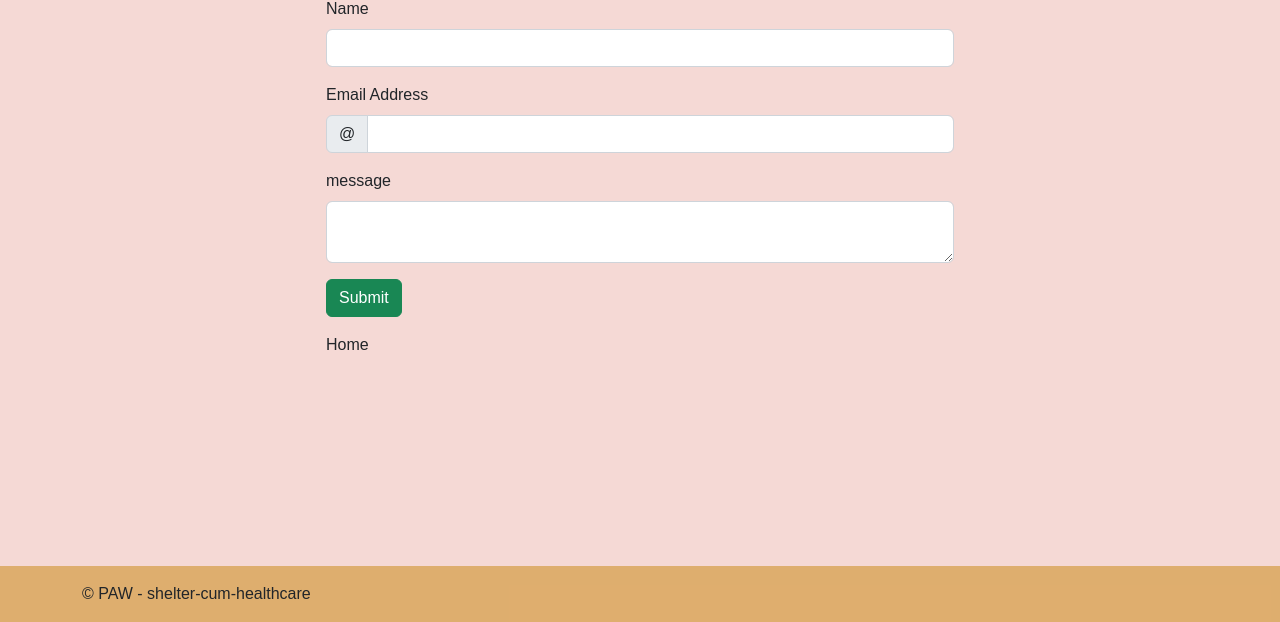
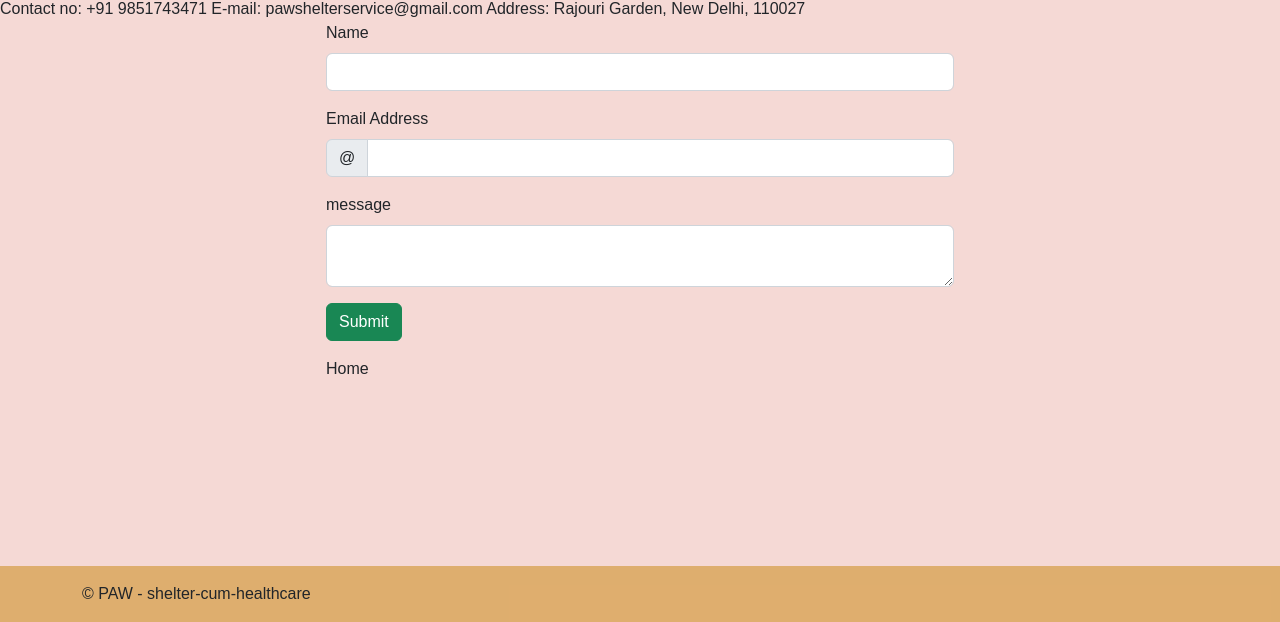
Before and after one commit to AkashKumar7902/webdverseCube.github.io, a plain HTML site: page contact.html in a window 1280 px wide. Shown: the part 178-800 px from the top of the page. Drawn offline with nearby package versions, Linux system fonts and the light colour scheme.

Commit message:
Update contact.html

```diff
--- a/contact.html
+++ b/contact.html
@@ -62,6 +62,12 @@
     <br>
     <div class="row">
         <h1 class="text-center">New Shelter for dogs</h1>
+        <br>
+        <div class="mx-auto d-block">
+            Contact no: +91 9851743471
+            E-mail: pawshelterservice@gmail.com
+            Address: Rajouri Garden, New Delhi, 110027
+        </div>
         <div class="col-6 offset-3">
             <form action="success.html" novalidate class="validated-form">
                 <div class="mb-3">
```
